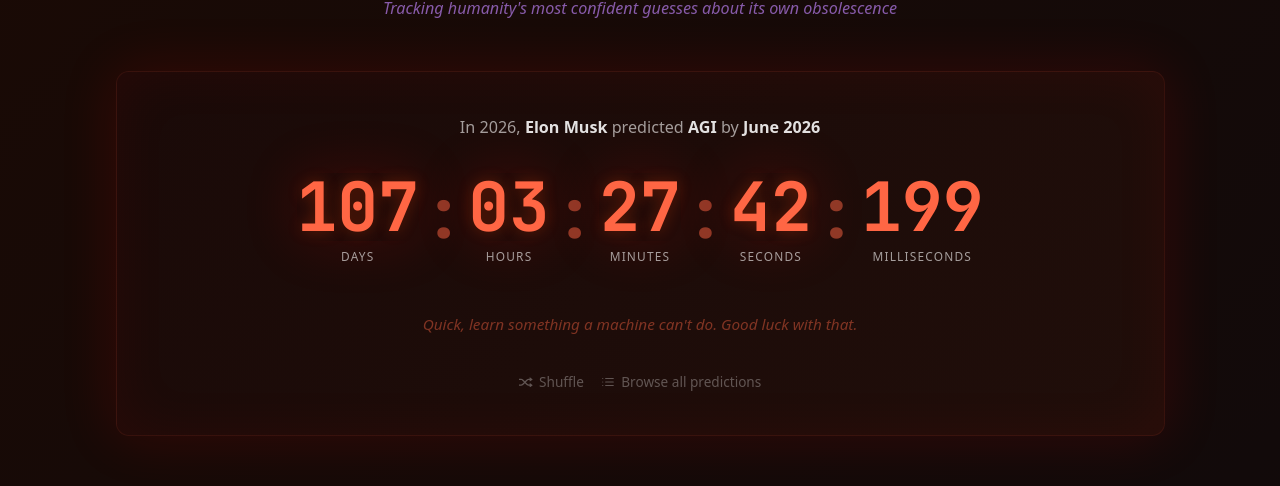
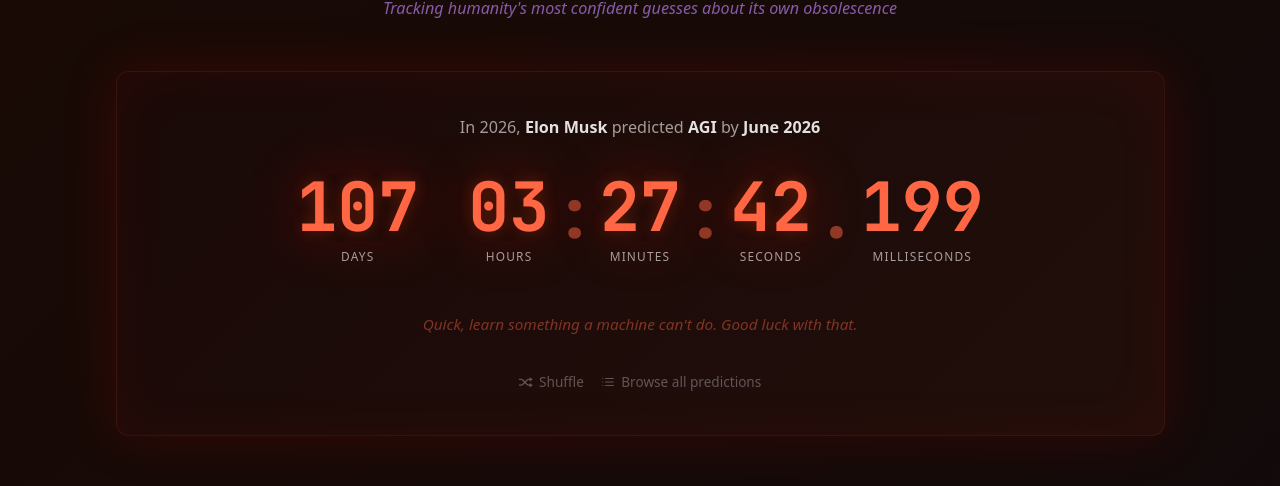
Before and after one commit to levilansing/singularity, a React (Vite) app: page / in a window 1280 px wide. Shown: the part 144-630 px from the top of the page. Built offline with nearby package versions, Linux system fonts and the light colour scheme.

Commit message:
countdown years, new footer

```diff
--- a/src/components/Countdown.tsx
+++ b/src/components/Countdown.tsx
@@ -15,6 +15,7 @@
 }
 
 interface TimeRemaining {
+  years: number;
   days: number;
   hours: number;
   minutes: number;
@@ -31,9 +32,12 @@
   const seconds = Math.floor(absDiff / 1000) % 60;
   const minutes = Math.floor(absDiff / (1000 * 60)) % 60;
   const hours = Math.floor(absDiff / (1000 * 60 * 60)) % 24;
-  const days = Math.floor(absDiff / (1000 * 60 * 60 * 24));
+  const totalDays = Math.floor(absDiff / (1000 * 60 * 60 * 24));
+  const years = totalDays >= 365 ? Math.floor(totalDays / 365) : 0;
+  const days = totalDays - years * 365;
 
   return {
+    years: years * sign,
     days: days * sign,
     hours,
     minutes,
@@ -107,19 +111,29 @@
         </div>
       )}
 
-      {!isPhilosophical && time && (
-        <div className="flex flex-row justify-center items-start gap-1 mb-6 flex-wrap max-sm:gap-[0.1rem]">
-          <CountdownDigit value={time.days} label="Days" urgency={urgency} />
-          <span className="countdown-separator font-mono text-[clamp(2rem,6vw,4rem)] font-bold text-(--text-dim) leading-none pt-[0.1em] shrink-0">:</span>
-          <CountdownDigit value={time.hours} label="Hours" urgency={urgency} />
-          <span className="countdown-separator font-mono text-[clamp(2rem,6vw,4rem)] font-bold text-(--text-dim) leading-none pt-[0.1em] shrink-0">:</span>
-          <CountdownDigit value={time.minutes} label="Minutes" urgency={urgency} />
-          <span className="countdown-separator font-mono text-[clamp(2rem,6vw,4rem)] font-bold text-(--text-dim) leading-none pt-[0.1em] shrink-0">:</span>
-          <CountdownDigit value={time.seconds} label="Seconds" urgency={urgency} />
-          <span className="countdown-separator font-mono text-[clamp(2rem,6vw,4rem)] font-bold text-(--text-dim) leading-none pt-[0.1em] shrink-0">:</span>
-          <MillisecondsDisplay />
-        </div>
-      )}
+      {!isPhilosophical && time && (() => {
+        const hasYears = time.years !== 0;
+        const sepClass = `countdown-separator font-mono ${hasYears ? "text-[clamp(1.5rem,4.5vw,3rem)]" : "text-[clamp(2rem,6vw,4rem)]"} font-bold text-(--text-dim) leading-none pt-[0.1em] shrink-0`;
+        return (
+          <div className={`flex flex-row justify-center items-start gap-1 mb-6 max-sm:gap-[0.1rem] ${hasYears ? "countdown-has-years" : ""}`}>
+            {hasYears && (
+              <>
+                <CountdownDigit value={time.years} label="Years" shortLabel="Y" urgency={urgency} />
+                <span className={sepClass}>&nbsp;</span>
+              </>
+            )}
+            <CountdownDigit value={time.days} label="Days" shortLabel={hasYears ? "D" : undefined} urgency={urgency} />
+            <span className={sepClass}>&nbsp;</span>
+            <CountdownDigit value={time.hours} label="Hours" shortLabel={hasYears ? "H" : undefined} urgency={urgency} />
+            <span className={sepClass}>:</span>
+            <CountdownDigit value={time.minutes} label="Minutes" shortLabel={hasYears ? "M" : undefined} urgency={urgency} />
+            <span className={sepClass}>:</span>
+            <CountdownDigit value={time.seconds} label="Seconds" shortLabel={hasYears ? "S" : undefined} urgency={urgency} />
+            <span className={sepClass}>.</span>
+            <MillisecondsDisplay hasYears={hasYears} />
+          </div>
+        );
+      })()}
 
       {!isPhilosophical && !time && (
         <div className="font-mono text-2xl text-(--text-muted) py-8">
--- a/src/components/CountdownDigit.tsx
+++ b/src/components/CountdownDigit.tsx
@@ -3,15 +3,16 @@
 interface CountdownDigitProps {
   value: number;
   label: string;
+  shortLabel?: string;
   urgency: UrgencyLevel;
   compact?: boolean;
 }
 
-export function CountdownDigit({ value, label, urgency, compact = false }: CountdownDigitProps) {
+export function CountdownDigit({ value, label, shortLabel, urgency, compact = false }: CountdownDigitProps) {
   const isNegative = value < 0;
   const displayValue = Math.abs(value);
   let padLength = 2;
-  if (label === "Days" || label === "D") padLength = 1;
+  if (label === "Years" || label === "Y" || label === "Days" || label === "D") padLength = 1;
   if (label === "Milliseconds" || label === "MS") padLength = 3;
   const formatted = String(displayValue).padStart(padLength, "0");
 
@@ -21,7 +22,14 @@
         {isNegative && (label === "Days" || label === "D") && <span>-</span>}
         {formatted}
       </div>
-      <div className="text-[0.7rem] uppercase tracking-widest text-(--text-muted) mt-1.5">{label}</div>
+      {shortLabel ? (
+        <div className="text-[0.7rem] uppercase tracking-widest text-(--text-muted) mt-1.5">
+          <span className="max-sm:hidden">{label}</span>
+          <span className="sm:hidden">{shortLabel}</span>
+        </div>
+      ) : (
+        <div className="text-[0.7rem] uppercase tracking-widest text-(--text-muted) mt-1.5">{label}</div>
+      )}
     </div>
   );
 }
--- a/src/components/Footer.tsx
+++ b/src/components/Footer.tsx
@@ -1,12 +1,12 @@
 export function Footer() {
   return (
     <footer className="app-footer flex flex-col items-center justify-center text-center py-8 border-t border-[#ffffff08] text-(--text-dim) text-[0.8rem]">
-      <p>
-        Built by a human. Sort of.
-      </p>
-      <p className="text-[0.7rem] max-w-[500px] mx-auto leading-normal">
-        Data sourced from published predictions, surveys, and prediction markets.
-        No AI was harmed in the making of this website. Several were consulted.
+      <p className="text-[0.7rem] max-w-[540px] mx-auto leading-relaxed">
+        This site was primarily built by AI with human oversight — which is
+        either a testament to how far we've come or a warning about how
+        low the bar is. Prediction data sourced from published forecasts,
+        surveys, and prediction markets. Accuracy of said predictions not
+        guaranteed, obviously, or we wouldn't need a countdown.
       </p>
     </footer>
   );
--- a/src/components/MillisecondsDisplay.tsx
+++ b/src/components/MillisecondsDisplay.tsx
@@ -15,7 +15,7 @@
   }, []);
 }
 
-export function MillisecondsDisplay() {
+export function MillisecondsDisplay({ hasYears = false }: { hasYears?: boolean }) {
   const ref = useRef<HTMLSpanElement>(null);
   useMilliseconds(ref);
   return (
@@ -23,7 +23,14 @@
       <div className="countdown-digit-value countdown-ms-value font-mono text-[clamp(2rem,6vw,4rem)] font-bold leading-none text-(--text) tabular-nums">
         <span ref={ref}>000</span>
       </div>
-      <div className="text-[0.7rem] uppercase tracking-widest text-(--text-muted) mt-1.5">Milliseconds</div>
+      {hasYears ? (
+        <div className="text-[0.7rem] uppercase tracking-widest text-(--text-muted) mt-1.5">
+          <span className="max-sm:hidden">Milliseconds</span>
+          <span className="sm:hidden">MS</span>
+        </div>
+      ) : (
+        <div className="text-[0.7rem] uppercase tracking-widest text-(--text-muted) mt-1.5">Milliseconds</div>
+      )}
     </div>
   );
 }
--- a/src/components/StickyHeader.tsx
+++ b/src/components/StickyHeader.tsx
@@ -13,6 +13,7 @@
 }
 
 interface TimeRemaining {
+  years: number;
   days: number;
   hours: number;
   minutes: number;
@@ -29,9 +30,12 @@
   const seconds = Math.floor(absDiff / 1000) % 60;
   const minutes = Math.floor(absDiff / (1000 * 60)) % 60;
   const hours = Math.floor(absDiff / (1000 * 60 * 60)) % 24;
-  const days = Math.floor(absDiff / (1000 * 60 * 60 * 24));
+  const totalDays = Math.floor(absDiff / (1000 * 60 * 60 * 24));
+  const years = totalDays >= 365 ? Math.floor(totalDays / 365) : 0;
+  const days = totalDays - years * 365;
 
   return {
+    years: years * sign,
     days: days * sign,
     hours,
     minutes,
@@ -78,19 +82,29 @@
             <span className="font-mono text-2xl font-extralight text-(--accent)">∞</span>
           </div>
         )}
-        {!isPhilosophical && time && (
+        {!isPhilosophical && time && (() => {
+          const hasYears = time.years !== 0;
+          const sepClass = "font-mono text-[1.2rem] font-bold text-(--text-dim) leading-snug max-sm:text-[1rem]";
+          return (
             <div className="flex items-start gap-[0.15rem] max-sm:gap-[0.1rem]">
+              {hasYears && (
+                <>
+                  <CountdownDigit value={time.years} label="Y" urgency={urgency} compact />
+                  <span className={sepClass}>&nbsp;</span>
+                </>
+              )}
               <CountdownDigit value={time.days} label="D" urgency={urgency} compact />
-            <span className="font-mono text-[1.2rem] font-bold text-(--text-dim) leading-snug max-sm:text-[1rem]">:</span>
+              <span className={sepClass}>&nbsp;</span>
               <CountdownDigit value={time.hours} label="H" urgency={urgency} compact />
-            <span className="font-mono text-[1.2rem] font-bold text-(--text-dim) leading-snug max-sm:text-[1rem]">:</span>
+              <span className={sepClass}>:</span>
               <CountdownDigit value={time.minutes} label="M" urgency={urgency} compact />
-            <span className="font-mono text-[1.2rem] font-bold text-(--text-dim) leading-snug max-sm:text-[1rem]">:</span>
+              <span className={sepClass}>:</span>
               <CountdownDigit value={time.seconds} label="S" urgency={urgency} compact />
-            <span className="font-mono text-[1.2rem] font-bold text-(--text-dim) leading-snug max-sm:text-[1rem]">:</span>
+              <span className={sepClass}>.</span>
               <MillisecondsDisplayCompact />
             </div>
-        )}
+          );
+        })()}
         <div className="flex flex-col gap-0.5 max-sm:text-center">
           <span className="text-[0.7rem] uppercase tracking-[0.1em] text-(--text-muted)">
             {isPhilosophical ? "Beyond time" : isPast ? "Since" : "Until"} {isPhilosophical ? "" : "the singularity"}
--- a/src/index.css
+++ b/src/index.css
@@ -282,6 +282,11 @@
   translate: 0 0;
 }
 
+/* Smaller digits when years are shown */
+.countdown-has-years .countdown-digit-value {
+  font-size: clamp(1.5rem, 4.5vw, 3rem) !important;
+}
+
 /* Compact digit overrides for sticky header */
 .countdown-digit-group.compact .countdown-digit-value {
   font-size: 1.2rem;
```
Lines whose indentation alone changed are shown as unchanged.
